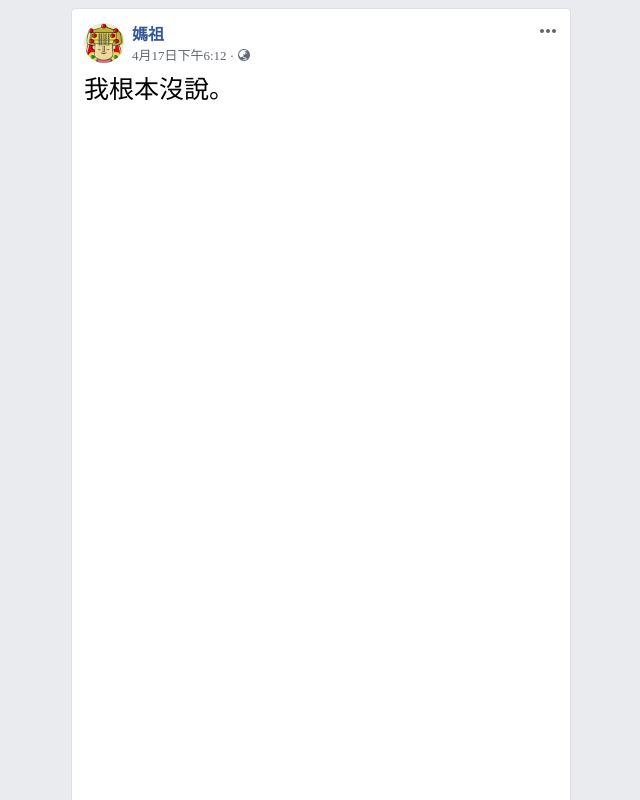
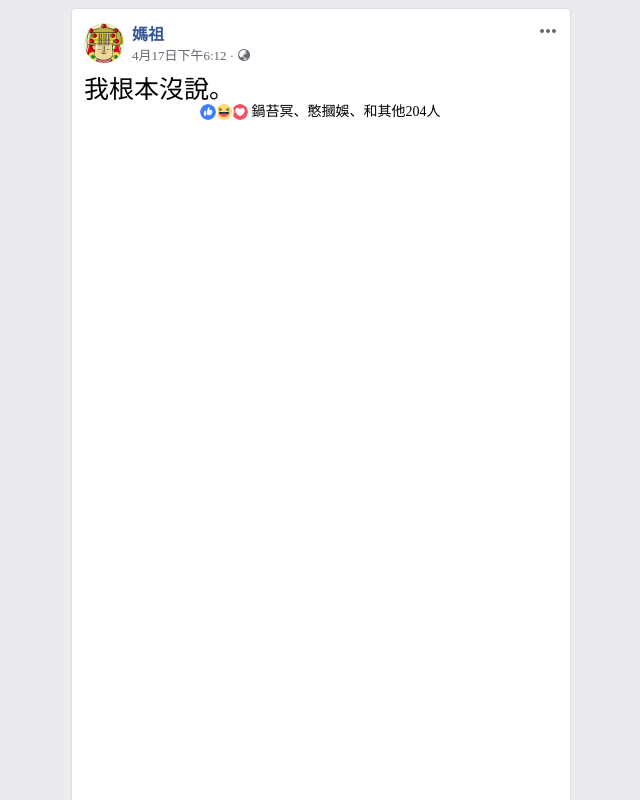
Before and after one commit to BensonLiao/Mazu-Did-Not-Say-That-Shit, a React (Create React App) app: page / in a window 1280 px wide. Shown: the top 800 px of the page, without its empty margins (319-959 px from the left). Built offline with nearby package versions, Linux system fonts and the light colour scheme.

Commit message:
Add FeebBackReactions component

```diff
--- a/src/pages/components/FeedbackReactions.js
+++ b/src/pages/components/FeedbackReactions.js
@@ -1,30 +1,93 @@
 import React from 'react'
 import { PropTypes } from 'prop-types'
-import ReactionCounts from './ReactionCounts'
+import styled from 'styled-components'
+import { alignCenter } from '../styles'
+import textFormat from '../../utils/textFormat'
+import ReactionCount from './ReactionCount'
 import ReactionFirstIcon from './ReactionFirstIcon'
 import ReactionSecondIcon from './ReactionSecondIcon'
 import ReactionThirdIcon from './ReactionThirdIcon'
 
+const rankingReactions = reactions => {
+  const reactionsCounts = []
+  const reactionLikes = reactions.filter(reactor => reactor.type === 'like')
+  const reactionHahas = reactions.filter(reactor => reactor.type === 'haha')
+  const reactionLoves = reactions.filter(reactor => reactor.type === 'love')
+  reactionsCounts.push({type: 'Like', total: reactionLikes.length})
+  reactionsCounts.push({type: 'Haha', total: reactionHahas.length})
+  reactionsCounts.push({type: 'Love', total: reactionLoves.length})
+  const sortedReactions = reactionsCounts.sort((a, b) => {
+    return b.total - a.total
+  })
+  const rank = {
+    topMost: sortedReactions[0],
+    secondMost: sortedReactions[1],
+    thirdMost: sortedReactions[2]
+  }
+  return rank
+}
+
+const summaryReactions = (reactions, rank) => {
+  const summary = {
+    all: {
+      forText: '',
+      forTip: ''
+    },
+    topMost: '',
+    secondMost: '',
+    thirdMost: ''
+  }
+  const topMostReactions = reactions.filter(
+    reactor => reactor.type === rank.topMost.type
+  )
+  const secondMostReactions = reactions.filter(
+    reactor => reactor.type === rank.secondMost.type
+  )
+  const thirdMostReactions = reactions.filter(
+    reactor => reactor.type === rank.thirdMost.type
+  )
+  summary.all.forText = textFormat.reactionsCountFormator(reactions)
+  summary.all.forTip = textFormat.reactionsCountTipFormator(reactions, 18)
+  summary.topMost = textFormat.reactionsCountTipFormator(topMostReactions, 18)
+  summary.secondMost = textFormat.reactionsCountTipFormator(
+    secondMostReactions,
+    18
+  )
+  summary.thirdMost = textFormat.reactionsCountTipFormator(
+    thirdMostReactions,
+    18
+  )
+  return summary
+}
+
+const FeedbackReactionsContainer = styled.div`
+  display: flex;
+  font-size: 14px;
+  min-width: 100px;
+  ${alignCenter}
+`
+
 const FeedbackReactions = props => {
+  const reactionsRank = rankingReactions(props.reactions)
+  const reactionsSummary = summaryReactions(props.reactions, reactionsRank)
   return (
-    <React.Fragment>
-      <ReactionFirstIcon reactionType={props.reactions.topMostType} />
-      <ReactionSecondIcon reactionType={props.reactions.topMostType} />
-      <ReactionThirdIcon reactionType={props.reactions.topMostType} />
-      <ReactionCounts reactions={props.reactions} />
-    </React.Fragment>
+    <FeedbackReactionsContainer>
+      <ReactionFirstIcon
+        reactionType={reactionsRank.topMost.type}
+        countSummary={reactionsSummary.topMost}
+      />
+      <ReactionSecondIcon reactionType={reactionsRank.secondMost.type} />
+      <ReactionThirdIcon reactionType={reactionsRank.thirdMost.type} />
+      <ReactionCount
+        forText={reactionsSummary.all.forText}
+        forTip={reactionsSummary.all.forTip}
+      />
+    </FeedbackReactionsContainer>
   )
 }
 
 export default FeedbackReactions
 
 FeedbackReactions.propTypes = {
-  reactions: PropTypes.shape({
-    topMostType: PropTypes.string.isRequired,
-    secondMostType: PropTypes.string.isRequired,
-    thirdMostType: PropTypes.string.isRequired,
-    topMost: PropTypes.array.isRequired,
-    secondMost: PropTypes.array.isRequired,
-    thirdMost: PropTypes.array.isRequired
-  }).isRequired
+  reactions: PropTypes.array.isRequired
 }
--- a/src/pages/components/PostContent.js
+++ b/src/pages/components/PostContent.js
@@ -1,6 +1,8 @@
 import React from 'react'
 import PropTypes from 'prop-types'
 import styled from 'styled-components'
+import FeedbackReactions from './FeedbackReactions'
+import { createReactions } from '../../utils/dataMock'
 
 const propTypes = {
   /**
@@ -21,7 +23,12 @@ const PostContentContainer = styled.div`
 const defaultProps = { postContent: 'Fake Post Content' }
 
 const PostContent = ({ postContent }) => {
-  return <PostContentContainer>{postContent}</PostContentContainer>
+  return (
+    <PostContentContainer>
+      {postContent}
+      <FeedbackReactions reactions={createReactions(200)} />
+    </PostContentContainer>
+  )
 }
 
 PostContent.displayName = 'PostContent'
--- /dev/null
+++ b/src/pages/components/ReactionCount.js
@@ -0,0 +1,38 @@
+import React from 'react'
+import { PropTypes } from 'prop-types'
+import styled from 'styled-components'
+import StyledTooltip from './StyledTooltip'
+import { cssVar } from '../styles'
+
+const ReactionCountContainer = styled.span`
+  display: block;
+  line-height: 16px;
+  max-height: 16px;
+  cursor: pointer;
+  &:hover {
+    text-decoration: underline;
+  }
+`
+
+const ReactionCount = props => {
+  const tooltipId = 'tip-for-post-reaction-count'
+  return (
+    <ReactionCountContainer data-for={tooltipId} data-tip={props.forTip}>
+      {props.forText}
+      <StyledTooltip
+        id={tooltipId}
+        effect="solid"
+        bg={cssVar.tooltipBackgroundBlack}
+      />
+    </ReactionCountContainer>
+  )
+}
+
+ReactionCount.displayName = 'ReactionCount'
+
+ReactionCount.propTypes = {
+  forTip: PropTypes.string.isRequired,
+  forText: PropTypes.string.isRequired
+}
+
+export default ReactionCount
--- a/src/pages/components/ReactionFirstIcon.js
+++ b/src/pages/components/ReactionFirstIcon.js
@@ -24,14 +24,14 @@ const ReactionFirstIconContainer = styled.i`
   ${reactionFirstIconStyle(reactionIconImg)}
 `
 
-const ReactionFirstIcon = ({ reactionType = 'Like' }) => {
+const ReactionFirstIcon = ({ reactionType = 'Like', countSummary = '' }) => {
   const tooltipId = 'tip-for-post-first-most-reaction'
   return (
     <React.Fragment>
       <ReactionFirstIconContainer
         reactionType={reactionType}
         data-for={tooltipId}
-        data-tip={reactionType}
+        data-tip={countSummary}
       />
       <StyledTooltip
         id={tooltipId}
--- a/src/pages/styles/post.js
+++ b/src/pages/styles/post.js
@@ -44,6 +44,7 @@ export const reactionFirstIconStyle = iconImg => `
   background-image: url(${cssesc(iconImg)});
   margin-left: -2px;
   margin-right: 2px;
+  z-index: 3;
 `
 
 export const reactionSecondIconStyle = iconImg => `
@@ -51,10 +52,12 @@ export const reactionSecondIconStyle = iconImg => `
   background-image: url(${cssesc(iconImg)});
   margin-left: -2px;
   margin-right: 2px;
+  z-index: 2;
 `
 
 export const reactionThirdIconStyle = iconImg => `
   ${reactionIconStyle}
   background-image: url(${cssesc(iconImg)});
   margin-left: -2px;
+  margin-right: 4px;
 `
--- /dev/null
+++ b/src/utils/dataMock.js
@@ -0,0 +1,35 @@
+/**
+ * create a fake reactions with portions of
+ * 1/2 of Likes, 1/3 of Hahas and 1/6 of Loves.
+ * @param {numberTotal}
+ *  How many reactions to make, must be greater than 2.
+ * @returns {reactor}
+ *  An array of objects contains the following properties:
+ *  @prop {name}
+ *    The reactor's profile name
+ *  @prop {type}
+ *    The reactor's reaction type: `Like`, `Haha`, `Love`
+ */
+export const createReactions = (numberTotal = 16419) => {
+  const reactor = [
+    { name: '鍋苔冥', type: 'Like' },
+    { name: '憨摑娛', type: 'Like' },
+    { name: '找到田大學', type: 'Haha' },
+    { name: '菜應蚊', type: 'Haha' },
+    { name: '台灣工具伯 王進坪', type: 'Love' },
+    { name: '叮守鐘', type: 'Love' }
+  ]
+  if (numberTotal < 2) throw new Error('Number of total must greater than 2.')
+  const halfTotal = Math.ceil((numberTotal - 1) / 2)
+  const oneThirdTotal = Math.ceil((numberTotal - 1) / 3)
+  for (let i = 0; i < numberTotal; i++) {
+    if (i < halfTotal) {
+      reactor.push({ name: `Fake User ${i}`, type: 'Like' })
+    } else if (i < halfTotal + oneThirdTotal) {
+      reactor.push({ name: `Fake User ${i}`, type: 'Haha' })
+    } else {
+      reactor.push({ name: `Fake User ${i}`, type: 'Love' })
+    }
+  }
+  return reactor
+}
--- a/src/utils/textFormat.js
+++ b/src/utils/textFormat.js
@@ -5,5 +5,57 @@ export default {
       formattedTimeStamp = '4/17/19, 6:12 PM'
     }
     return formattedTimeStamp
+  },
+  /**
+   * A formator that returns a one-line summary of reactions count
+   * for display as always-visible text.
+   * @param {reactions}
+   *   An array of objects contains the following properties:
+   *   @prop {name}
+   *     The reactor's profile name
+   *   @prop {type}
+   *     The reactor's reaction type: `Like`, `Haha`, `Love`
+   * @param {numTopShow}
+   *     Show the reactor's name of the top n of @param {reactions}
+   *     Default of n: 2
+   */
+  reactionsCountFormator(reactions, numTopShow = 2) {
+    if (numTopShow > reactions.length) {
+      throw new Error('Number of top n must lesser than number of reactions.')
+    }
+    let formattedReactionsSummary = ''
+    if (reactions.length > 0) {
+      for (let i = 0; i < numTopShow; i++) {
+        formattedReactionsSummary += `${reactions[i].name}、`
+      }
+    }
+    formattedReactionsSummary += `和其他${reactions.length - numTopShow}人`
+    return formattedReactionsSummary
+  },
+  /**
+   * A formator that returns a wrapped summary of reactions count
+   * for tootip text
+   * @param {reactions}
+   *   An array of objects contains the following properties:
+   *   @prop {name}
+   *     The reactor's profile name
+   *   @prop {type}
+   *     The reactor's reaction type: `Like`, `Haha`, `Love`
+   * @param {numTopShow}
+   *     Show the reactor's name of the top n of @param {reactions}
+   *     Default of n: 2
+   */
+  reactionsCountTipFormator(reactions, numTopShow = 2) {
+    if (numTopShow > reactions.length) {
+      throw new Error('Number of top n must lesser than number of reactions.')
+    }
+    let formattedReactionsSummary = ''
+    if (reactions.length > 0) {
+      for (let i = 0; i < numTopShow; i++) {
+        formattedReactionsSummary += `${reactions[i].name}<br>`
+      }
+    }
+    formattedReactionsSummary += `和其他${reactions.length - numTopShow}個...`
+    return formattedReactionsSummary
   }
 }
```
Also changed, not shown: src/pages/components/ReactionCounts.js (deleted, +0 -43 lines), src/pages/containers/Post.js (+8 -2 lines).
